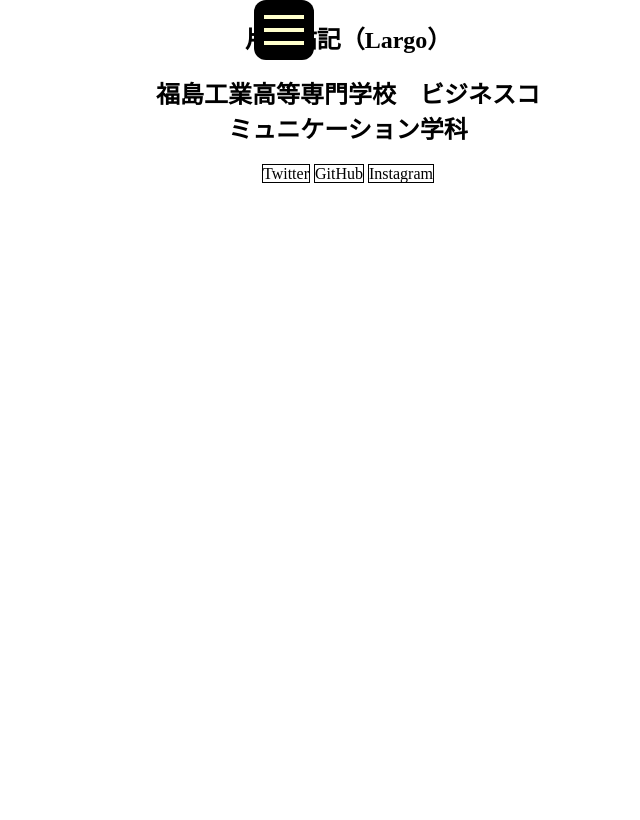
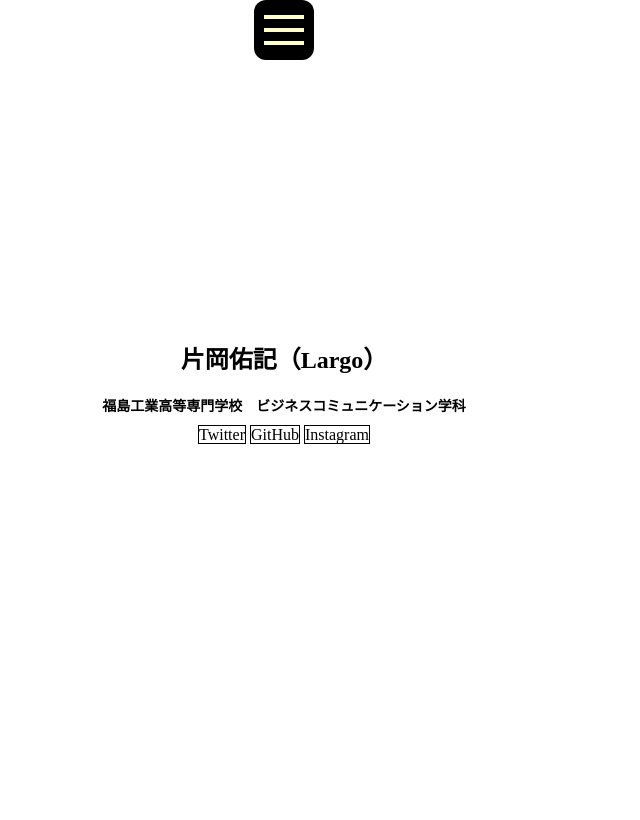
Before and after one commit to yukiti224gt/MyPortfolio, a PHP site: page / in a window 1280 px wide; the page is wider, and only the part inside the window is pictured. Shown: that part, without its empty margins (356-996 px from the left). After the commit the page ends 444 px from the top of that part, so only its background shows below. Run offline with PHP 8.4, Linux system fonts and the light colour scheme.

Commit message:
ADD: profileを中心に配置

```diff
--- a/index.html
+++ b/index.html
@@ -6,7 +6,7 @@
   <link rel="stylesheet" href="style.css">
   <title>Largo</title>
 </head>
-<body class="wrapper">
+<body>
   <!-- ローディング画面 -->
   <div id="loading">
     <div class="spinner"></div>
--- a/style.css
+++ b/style.css
@@ -143,8 +143,17 @@ section:nth-child(1) {
 }
 
 #profile {
+  position: absolute;
+  top: 40%;
+  left: 0;
+  right: 0;
+  bottom: 0;
   width: 400px;
   height: 300px;
-  margin: auto;
+  margin: 0 auto;
   text-align: center;
 }
+
+#profile h2 {
+  font-size: 14px;
+}
```
